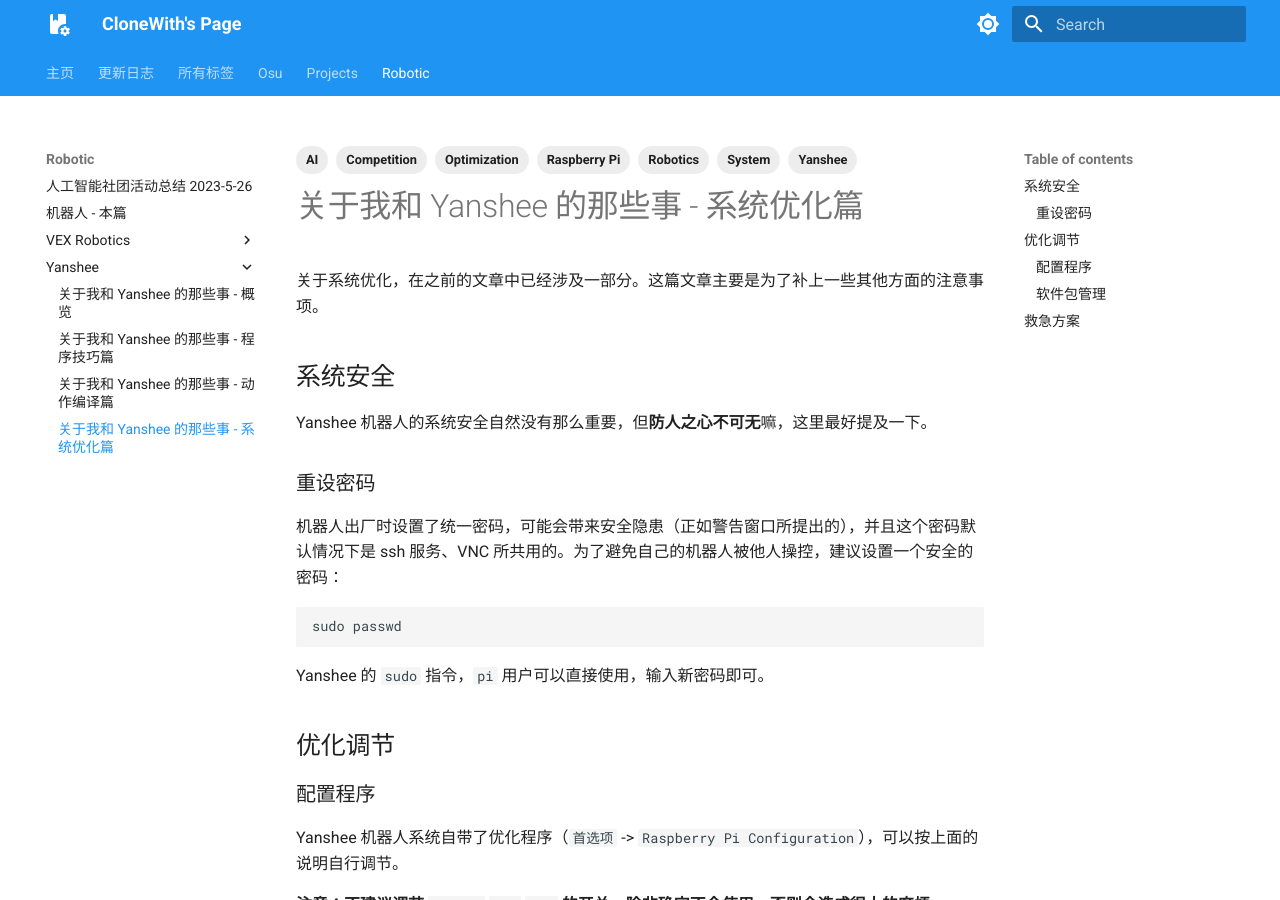
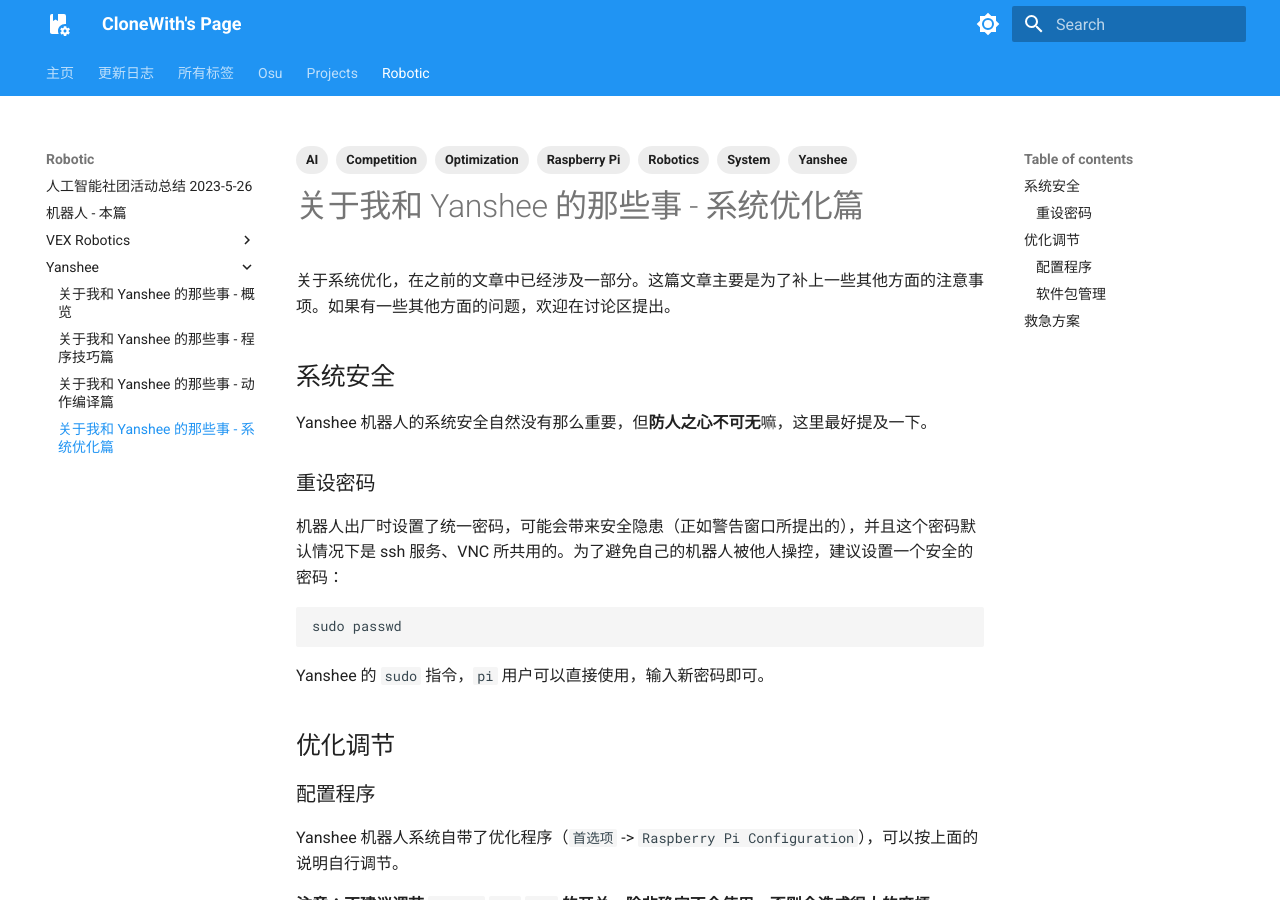
Before and after one commit to Sunnyboy971/Sunnyboy971.github.io, an MkDocs documentation site: the page built from docs/robotic/Yanshee/yanshee-3.md, in a window 1280 px wide and 900 px high. Built offline with MkDocs 1.6.1 and Material for MkDocs 9.7.7, drawn with Linux system fonts in a browser that asks for light colours; comment, search, counter and statistics services are not loaded.

Commit message:
Add `yanshee-3` again

```diff
--- a/docs/robotic/Yanshee/yanshee-3.md
+++ b/docs/robotic/Yanshee/yanshee-3.md
@@ -12,7 +12,7 @@ comments: true
 
 # 关于我和 Yanshee 的那些事 - 系统优化篇
 
-关于系统优化，在之前的文章中已经涉及一部分。这篇文章主要是为了补上一些其他方面的注意事项。
+关于系统优化，在之前的文章中已经涉及一部分。这篇文章主要是为了补上一些其他方面的注意事项。如果有一些其他方面的问题，欢迎在讨论区提出。
 
 ## 系统安全
 
```
